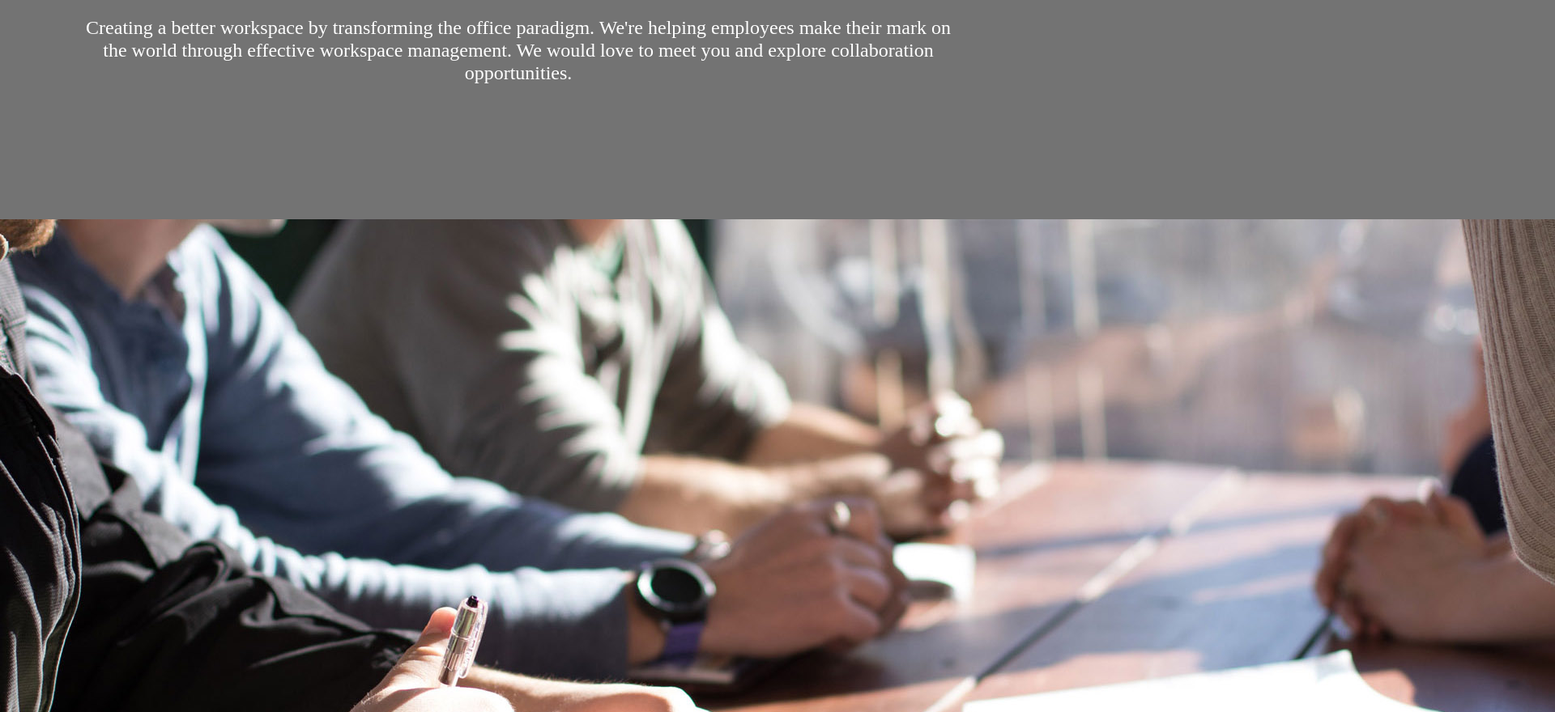
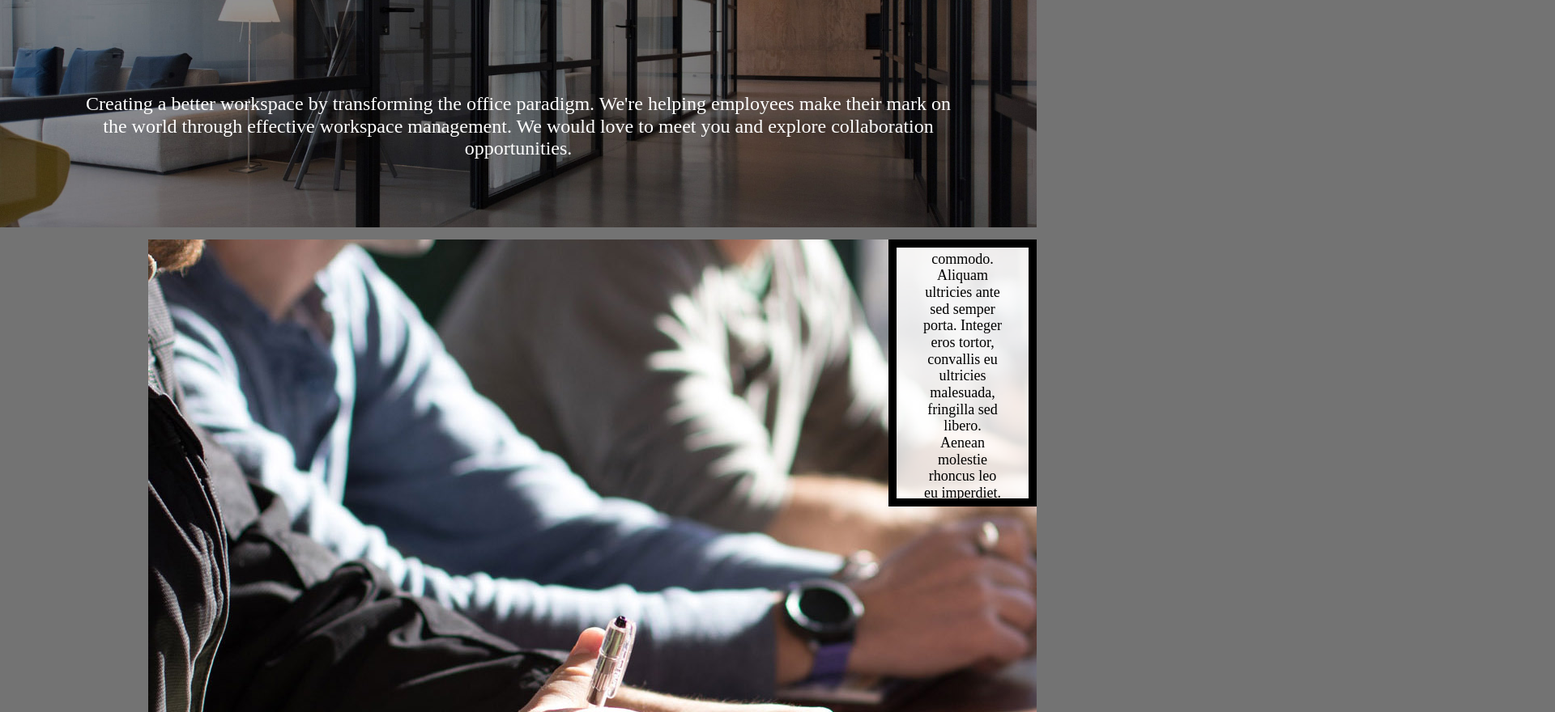
Before and after one commit to jianih12/hw3_2024, a plain HTML site: page index.html in a window 1280 px wide. Shown: the part 220-1100 px from the top of the page at 81% size, 1920 px wide, since content can reach past the window. Drawn offline with Linux system fonts and the light colour scheme.

Commit message:
Add files via upload

```diff
--- a/css/style.css
+++ b/css/style.css
@@ -111,45 +111,117 @@ nav a:hover, nav a:focus{
   text-decoration: underline;
 }
 
-
 /* Step 2a: Write selector/rule property to position the default position for the skip class element*/
-
+.skip a{
+  top: -40px;
+}
 
 /* Step 2b: Write selector/rule property to position the skip class element when it is in focus*/
-
+.skip a:focus{
+  top: 20px;
+}
 
 /* Step 3: Write selector/rule property to style all elements when in focus*/
-
+*:focus{
+  border: 2px solid;
+}
 
 
 /* Step 4: Write selector/rule property to style the container */
-
+.container {
+  display: grid;
+  grid-template-columns: 1fr 5fr 1fr;
+  row-gap: 15px;
+}
 
 /* Step 5: Write selector/rule property to add the background image to the
 first div in the grid  and place it in the grid. */
-
+.container > div:first-child {
+  display: grid;
+  grid-column: 1 / -1;
+  background-image: url('/images/header.jpg');
+}
 
 
 /* Steps 6 and 7: Write the selector/rule properties to add place the next elements in the next
  four rows in the grid. */
+ .about, .method, .clients, .contact {
+  grid-column: 2 / span 1;
+ }
+
+.about{
+    grid-row: 2;
+}
+
+.method {
+    grid-row: 3;
+}
+
+.clients {
+    grid-row: 4;
+}
+
+.contact {
+    grid-row: 5;
+}
 
       /*This will be a lot of rules.... but be strategic and combine seletors*/
+.about-image, .method-image, .clients-image, .contact-image {
+  grid-column: 1 / -1;
+  max-height: 600px;
+  overflow: hidden;
+}
 
+.about-image {
+  grid-row: 2;
+}
+
+.method-image {
+  grid-row: 3;
+}
+
+.clients-image {
+  grid-row: 4;
+}
+
+.contact-image {
+  grid-row: 5;
+}
 
  /* Step 8: Write the selector/rule property to style the .text-block class. */
-
+ .text-block {
+  display: grid;
+  align-content:  center;
+  justify-content: center;
+  text-align: center;
+ }
 
 /* Add your media query here */
-
+@media screen and (min-width: 800px) {
 
   /* Step 9: Write the selector/rule property to style the nav element */
-
+  nav {
+    text-align: right;
+    padding: 30px 0 30px 0;
+  }
 
   /* Step 10: Write the selector/rule property to update the .container class */
-
+  .container {
+    grid-template-columns: 50px, auto, 500px, auto, 50px;
+  }
 
   /* Steps 11 and 12: Update the grid-column property of the grid's children (where-needed)*/
+  .about, .clients, .method-image, .contact-image {
+    grid-column: 3 / span 2;
+  }
 
-
+  .method, .contact, .about-image, .clients-image {
+    grid-column: 2 / span 2;
+  }
 
  /* Step 13:Write the selector/rule property to update the .text-block class */
+  .text-block {
+    max-height: 250px;
+    overflow: auto;
+ }
+}
```
